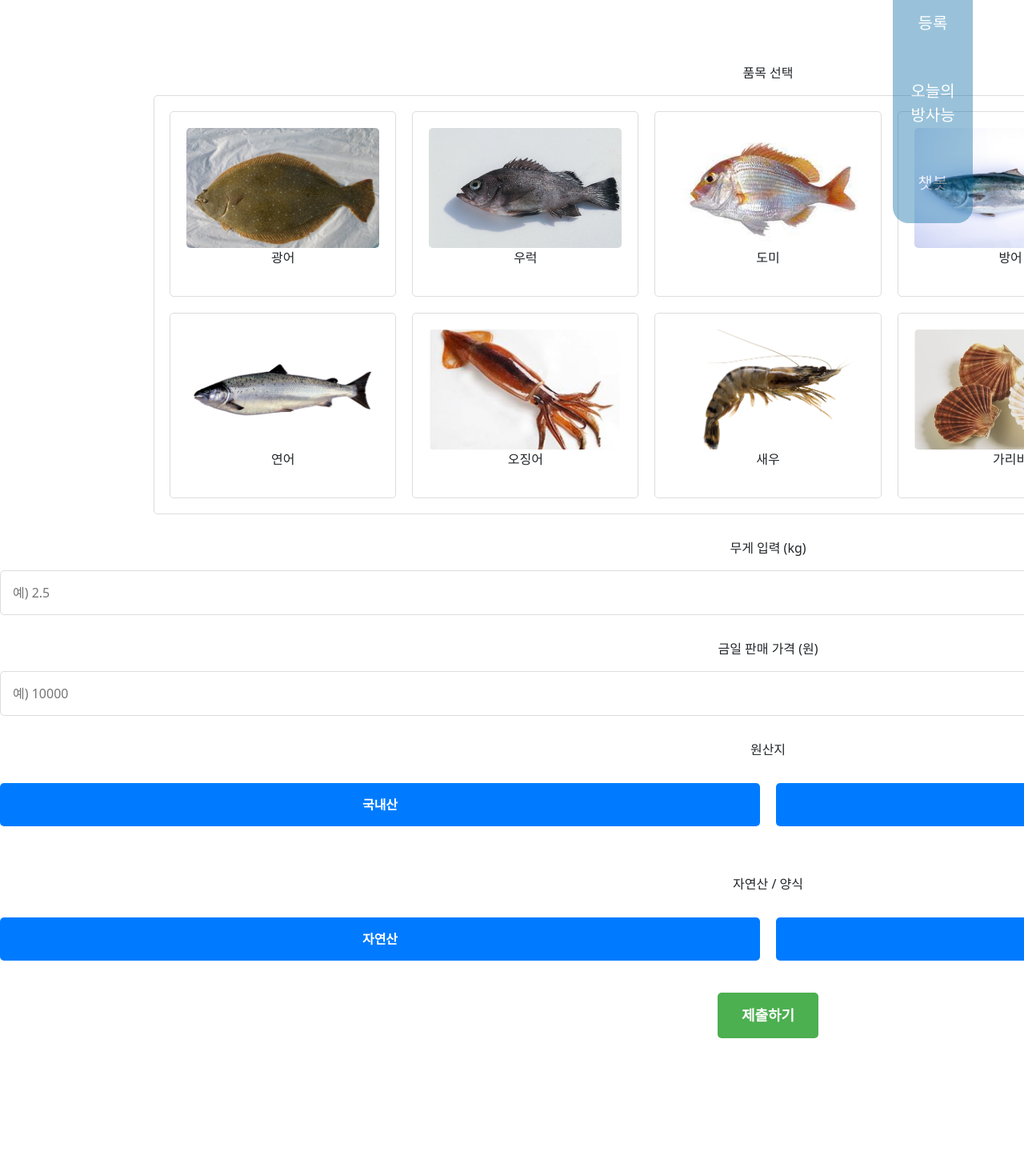
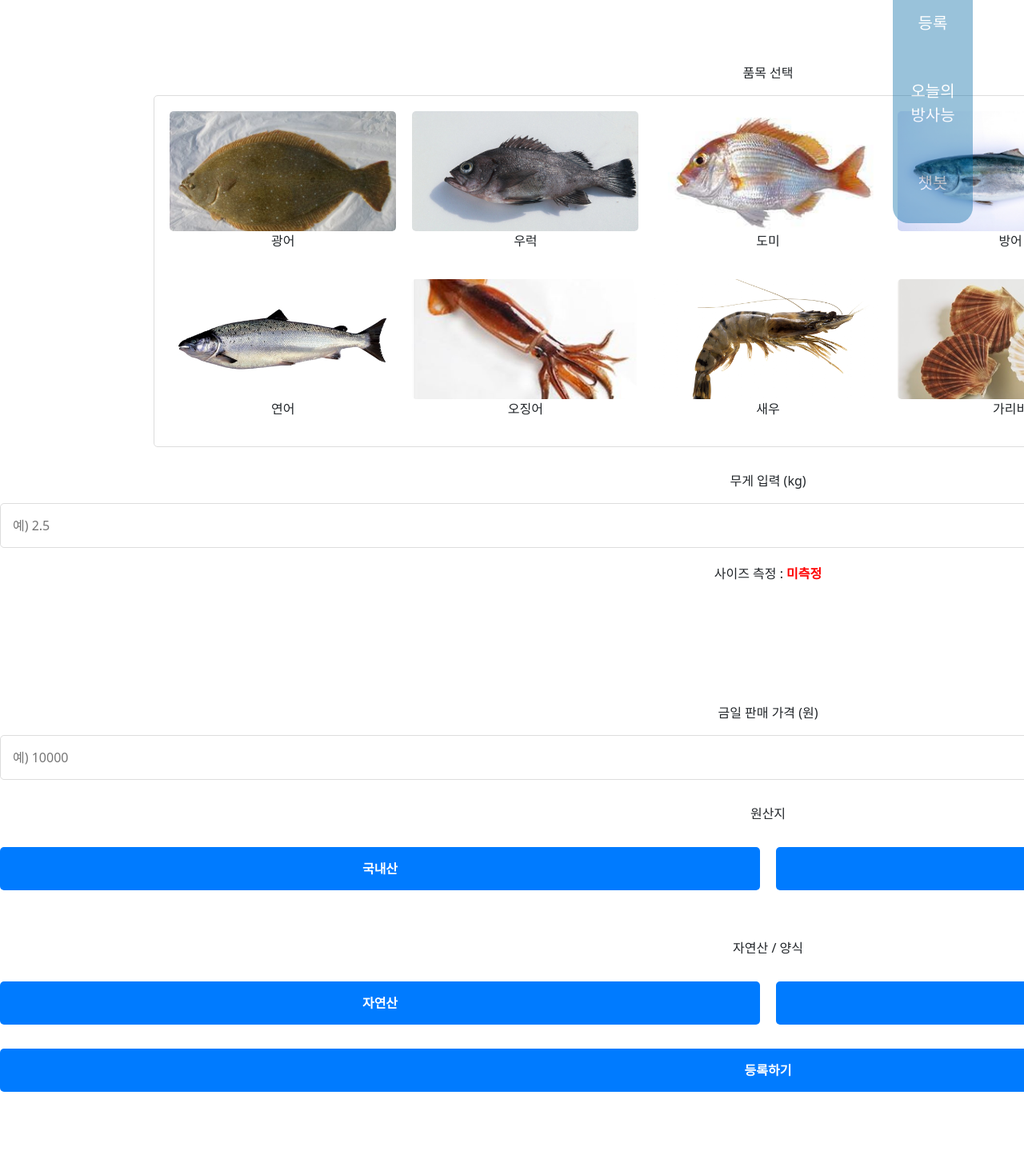
Before and after one commit to NC7-BleuAuction/bleuauction_fe, a React (Create React App) app: page /StoreItemAdd in a window 1280 px wide. Shown: the part 221-1690 px from the top of the page at 80% size. Built offline with nearby package versions, Linux system fonts and the light colour scheme; sample sign-in values are in the browser's storage; what handsontable would draw is missing.

Commit message:
pull & merge전 commit

```diff
--- a/src/components/Common/Header.js
+++ b/src/components/Common/Header.js
@@ -36,6 +36,7 @@ function Header() {
     } else if (isTokenExpired(accessToken) && isTokenExpired(refreshToken)) { // accessToken 과 refreshsToken이 모두 유효하지 않은경우
       console.log('Header.js => accessToken (X) && refreshToken (X)');
       redirectLogin(); // 로그인 필요 => 로그인 시 refreshsToken으로 accessToken 재발급
+
     } else { // 둘다 유효하거나 accessToken만 유효한 경우
       console.log('Header.js => accessToken만 유효 OR accessToken과 refreshToken 모두 유효');
       setTokenMember(getAccessToken('d')); //엑세스토큰 디코딩 한 값 으로 tokenMember 객체 초기화
--- a/src/components/MainPage/Announce.js
+++ b/src/components/MainPage/Announce.js
@@ -7,7 +7,21 @@ import { Carousel } from 'react-bootstrap';
 import { useLocation } from 'react-router-dom';
 import ReactPlayer from 'react-player';
 
-function Announce() {
+function Announce(props) {
+  const location = useLocation();
+  console.log(props.storeList);
+
+  let attaches;
+  if(location.pathname === '/store/list') {
+    attaches = props.storeList
+        .filter(store => store.storeAttaches.length > 0)
+        .flatMap(store => store.storeAttaches.map(attach => 'https://kr.object.ncloudstorage.com/bleuauction-bucket/' + attach.filePath + attach.saveFilename));
+    console.log('props.storeList', attaches);
+  }
+
+
+
+
   const carouselContainer = {
     height: '400px',
     width: '60%',
@@ -17,16 +31,15 @@ function Announce() {
     boxShadow: '0px 0px 5px 20px #1565c0', /* 옅은 파랑색 */
   };
 
-  const location = useLocation();
+
+
   const images = location.pathname !== '/store/list' ? [
     "/images/11ad8.png",
     "/images/11ad9.png",
     "/images/11ad6.png",
     "/images/11ad7.png",
     "https://www.youtube.com/watch?v=BTsODTH2SRk" // Add the video URL here
-  ] : [
-    "/images/login.png"
-  ];
+  ] :  attaches;
 
   return (
     <div style={carouselContainer}>
@@ -34,16 +47,17 @@ function Announce() {
         {images.map((image, index) => (
           <Carousel.Item key={index} id={styles.carousel}>
             {index === images.length - 1 ? (
+
               <div style={{ display: 'flex', justifyContent: 'center', alignItems: 'center', height: '100%' }}>
                 <ReactPlayer url={image} playing style={{ margin: 'auto' }} />
               </div>
-            ) : (
-              <img src={image} alt={`슬라이드 ${index + 1}`} />
+            ) : (   <>
+                  <img src={image} alt={`슬라이드 ${index + 1}`} />
+                </>
             )}
           </Carousel.Item>
         ))}
       </Carousel>
-      <div>쿠폰div</div>
     </div>
   );
 }
--- a/src/components/Market/StoreList.js
+++ b/src/components/Market/StoreList.js
@@ -60,7 +60,7 @@ function StoreList() {
 
   return (
     <>
-      <Announce />
+      <Announce storeList={storeList}/>
       <div className={styles.storeListBox}>
         {storeList.map((store, index) => (
           <StoreListItem key={index} data={store} />
--- a/src/components/Market/StoreListItem.js
+++ b/src/components/Market/StoreListItem.js
@@ -15,7 +15,6 @@ function StoreListItem(props) {
     let openStatus = isOpenNow(startEndTime[0], startEndTime[1]);
     setOpen(openStatus);
   }, []);
-
   return (
     <div className={styles.storeListItemBox}>
       <img src='/images/boss.png' className={styles.storeListItemBoss} />
--- a/src/components/StoreHome.js
+++ b/src/components/StoreHome.js
@@ -4,15 +4,13 @@ import StoreHomeItem from './StoreHomeItem';
 
 function StoreHome({ stores }) {
   return (
-    <div className={styles.storeBox}>
-      {stores
-        .filter((item) => item.storeNo < 7)
-        .map((item, index) => (
-          <div key={index} className={styles.frame}>
-            <StoreHomeItem store={item} />
-          </div>
+      <div className={styles.storeBox}>
+        {stores.map((store, index) => (
+            <div key={index} className={styles.frame}>
+              <StoreHomeItem store={store} />
+            </div>
         ))}
-    </div>
+      </div>
   );
 }
 
--- a/src/components/StoreItemDailyPrice/StoreItemAdd.js
+++ b/src/components/StoreItemDailyPrice/StoreItemAdd.js
@@ -15,6 +15,8 @@ function StroeItemAdd() {
     const [place, setPlace] = useState('');
     const [wild, setWild] = useState('');
     const [price, setPrice] = useState('');
+
+    const accessToken = sessionStorage.getItem('accessToken');
 
     const handleCode = () => {
         setCode(
@@ -35,7 +37,8 @@ function StroeItemAdd() {
 
     const itemSize =
         Number(size) >= 3 ? 'L' :
-  Number(size) >= 2 ? 'M' : 'S'
+            Number(size) >= 2 ? 'M' :
+                 2 > Number(size) && Number(size) > 0 ? 'S' : 'N';
 
 
     const fishs = {
@@ -93,117 +96,108 @@ function StroeItemAdd() {
 
     const navigate = useNavigate();
 
-  const handleSubmit = () => {
-    console.log('dddd');
-    sendAxiosRequest ('/api/item/new', 'POST', item, response => {
+    const handleSubmit = (event) => {
+        event.preventDefault(); // 기본 동작 막기
+        sendAxiosRequest ('/api/sidp/add', 'POST', item, response => {
             console.log(response.data);
-      console.log(item);
-      navigate('/');
         }, error => {
             console.log(error);
-    });
+        }, null, accessToken);
 
     };
 
     const item = {
+        'dailyPrice': price,
         'itemName': fish,
         'itemCode': code,
         'itemSize': itemSize,
         'originStatus': origin,
         'originPlaceStatus': place,
-    'wildFarmStatus': wild
+        'wildFarmStatus': wild,
+        'itemPrice': price
     }
-
-
 
 
     return (
         <>
-               {/* 품목 선택 */}
             <p>품목 선택</p>
             <div className="freezer_box">
-                 {Object.keys(fishs).map((name) => (
-                   <div
-                     key={name}
-                     className={`fish_item ${fish === name ? 'selected' : ''}`}
-                     onClick={() => {
-                       setFish(name);
-                       handleCode();
-                     }}
-                   >
-                     <img src={`/images/fish${fishs[name]}.jpg`} alt={name} className="fish_image" />
+                {
+                    Object.keys(fishs).map((name) => (
+                        <div key={name}
+                             className={fish === name ? 'selected' : 'not_selected'}
+                             onClick={() => {setFish(name); handleCode()}}>
+                            <img src={`/images/fish${fishs[name]}.jpg`} alt={name} className='fish_image'/>
                             <p>{name}</p>
                         </div>
-                 ))}
+                    ))
+                }
             </div>
 
-               {/* 무게 입력 */}
             <div className='fish_size'>
                 <p>무게 입력 (kg)</p>
                 <div>
                     <input
-                           type='number'
+                        type="number"
                         value={size}
                         onChange={handleSize}
-                           placeholder='예) 2.5'
+                        placeholder="예) 2.5"
+                   required />
+                    <p className=' ba-margin-top20 ba-margin-bottom150'>사이즈 측정 : <b className='ba-important-text'>{itemSize === 'L' ? '대 (3kg 이상)' : itemSize === 'M' ? '중 (1kg ~ 2kg)' : itemSize === 'S' ? '소 (1kg 미만)' : '미측정'}</b></p>
+                </div>
+            </div>
+
+            <div className='fish_size'>
+                <p>금일 판매 가격 (원)</p>
+                <div>
+                    <input
+                        type="number"
+                        value={price}
+                        onChange={handlePrice}
+                        placeholder="예) 10000"
                     />
                 </div>
             </div>
 
-               <div className='fish_price'>
-                   <p>금일 판매 가격 (원)</p>
-                   <div>
-                       <input
-                           type='number'
-                           value={price}
-                           onChange={handlePrice}
-                           placeholder='예) 10000'
-                       />
+            <div className="fish_origin">
+                <p>원산지</p>
+
+                <div className="origin_buttons">
+                    <button className={origin === 'D' ? 'selected' : ''}
+                            onClick={() => setOrigin('D')}>국내산</button>
+                    <button className={origin === 'I' ? 'selected' : ''}
+                            onClick={() => setOrigin('I')}>수입산</button>
+                </div>
+
+            </div>
+
+            <div className='fish_place'>
+
+
+                <div className="filter_buttons">
+                    {hiddenButtons}
                 </div>
             </div>
 
             <div className='fish_origin'>
-                   <p>원산지</p>
-                   <div className='origin_buttons'>
-                       <button
-                           className={origin === 'D' ? 'selected' : ''}
-                           onClick={() => setOrigin('D')}
-                       >
-                           국내산
-                       </button>
-                       <button
-                           className={origin === 'I' ? 'selected' : ''}
-                           onClick={() => setOrigin('I')}
-                       >
-                           수입산
-                       </button>
+                <p>자연산 / 양식</p>
+
+                <div className="origin_buttons">
+                    <button className={wild === 'W' ? 'selected' : ''}
+                            onClick={() => setWild('W')}>자연산</button>
+                    <button className={wild === 'F' ? 'selected' : ''}
+                            onClick={() => setWild('F')}>양식</button>
+                </div>
+
+            </div>
+
+            <div className='fish_origin'>
+                <div className="origin_buttons">
+                    <button onClick={handleSubmit}>등록하기</button>
                 </div>
             </div>
-
-               {/* 판매 장소 선택 */}
-               <div className="fish_place">
-                 <div className="filter_buttons">{hiddenButtons}</div>
-               </div>
-
-               {/* 자연산/양식 선택 */}
-               <div className="fish_origin">
-                 <p>자연산 / 양식</p>
-                 <div className="origin_buttons">
-                   <button className={wild === 'W' ? 'selected' : ''} onClick={() => setWild('W')}>
-                     자연산
-                   </button>
-                   <button className={wild === 'F' ? 'selected' : ''} onClick={() => setWild('F')}>
-                     양식
-                   </button>
-                 </div>
-               </div>
-
-               {/* 제출하기 버튼 */}
-               <div className="submit_button">
-                 <button onClick={handleSubmit}>제출하기</button>
-               </div>
         </>
-           );
+    )
 }
 
 export default StroeItemAdd;
--- a/src/components/StoreItemDailyPrice/StoreItemDailyPrice.js
+++ b/src/components/StoreItemDailyPrice/StoreItemDailyPrice.js
@@ -169,8 +169,8 @@ function StoreItemDailyPrice() {
               columnSorting: {
                 headerAction: true,
                 multiColumnSorting: true,
-                sortEmptyCells: false, // 빈 셀 정렬제외
-                indicator: true, // 정렬순서 표시
+                sortEmptyCells: false,
+                indicator: true,
                 initialConfig: {
                   column: 1,
                   sortOrder: 'desc',
@@ -182,8 +182,8 @@ function StoreItemDailyPrice() {
               rowHeights: 60,
               readOnly: true,
               afterGetColHeader: function (col, th) {
-                var cellWidth = this.getColWidth(col); // 각 열 헤더의 배경색을 셀 넓이만큼 설정
-                th.style.backgroundColor = '#0056b3'; // 배경색을 변경하려면 원하는 색상으로 수정
+                var cellWidth = this.getColWidth(col);
+                th.style.backgroundColor = '#0056b3';
                 th.style.color = 'white';
                 th.style.fontWeight = 'bold';
                 th.className = 'htMiddle';
@@ -284,8 +284,8 @@ function StoreItemDailyPrice() {
 
           />
           <div className="ba-span-div">
+            <span><strong>평균:</strong> {Math.floor(averageDailyPrice).toLocaleString()} (원)</span>
             <span><strong>합계:</strong> {totalDailyPrice.toLocaleString()} (원)</span>
-            <span><strong>평균:</strong> {Math.floor(averageDailyPrice).toLocaleString()} (원)</span>
           </div>
         </div>
 
--- a/src/components/utility/common.css
+++ b/src/components/utility/common.css
@@ -2,8 +2,17 @@
   text-align: center;
 }
 
+.ba-important-text {
+  font-weight: bold;
+  color:red;
+}
+
 .ba-main-content-div {
   padding: 20px;
+}
+
+.ba-margin-bottom150 {
+ margin-bottom: 150px;
 }
 
 .ba-margin-tb50 {
--- a/src/components/utility/common.js
+++ b/src/components/utility/common.js
@@ -39,10 +39,9 @@ export function isNullUndefinedOrEmpty(value) {
   return value;
 }
 
-
 export function redirectLogin() {
-  alert('세션이 만료되어 재로그인이 필요합니다!');
   window.location.href = '/login';
+  alert('인증이 만료되어 재로그인이 필요합니다!');
 }
 
 export function accessTokenRefresh() {
@@ -87,14 +86,16 @@ export function getAccessToken(encodingOrDecodingType) {
 
   const accessToken = sessionStorage.getItem('accessToken');
 
-  if (isNullUndefinedOrEmpty(accessToken)) {
-    if (encodingOrDecodingType === 'a') {
-      return accessToken;
-    } else if (encodingOrDecodingType === 'd') {
-      return jwtDecode(accessToken);
-    }
+  if (isTokenExpired(accessToken)) {
+    redirectLogin();
+    return;
   }
 
+  if (encodingOrDecodingType === 'a') {
+    return accessToken;
+  } else if (encodingOrDecodingType === 'd') {
+    return jwtDecode(accessToken);
+  }
   return null;
 }
 
```
Also changed, not shown: src/components/Review/ReviewForm.js (+30 -34 lines), src/routes/StoreList.js (+2 -5 lines), src/components/StoreItemDailyPrice/StoreItemAdd.css (line endings or trailing spaces). Lines whose indentation alone changed are shown as unchanged.
